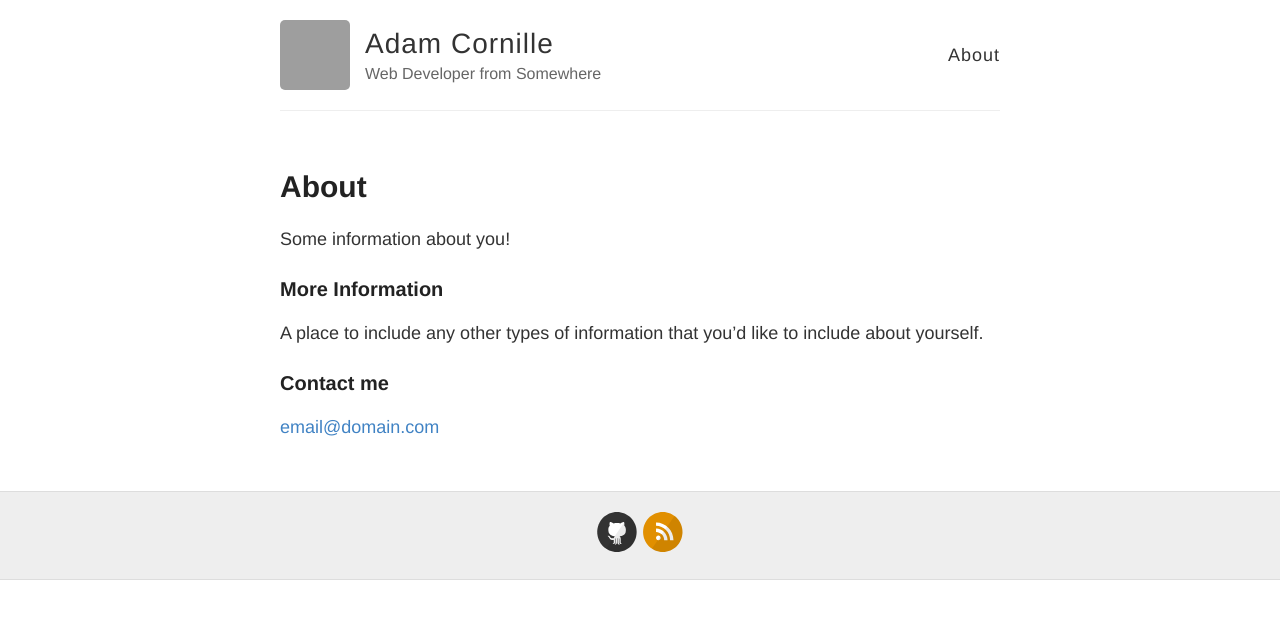
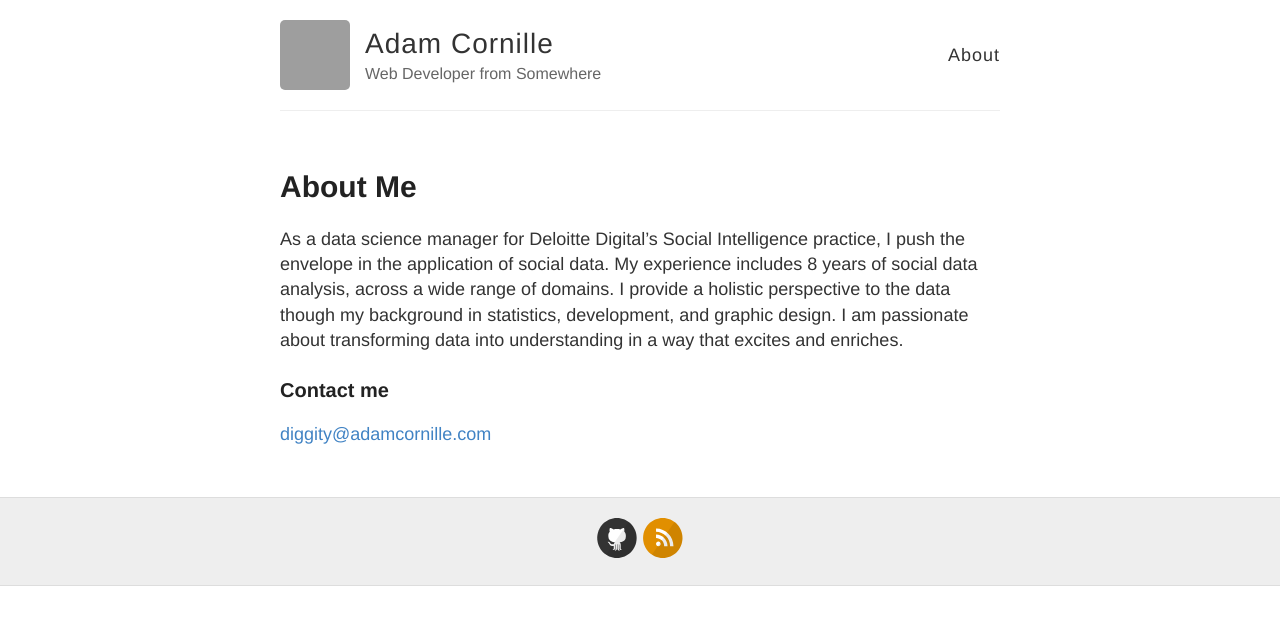
Before and after one commit to lafncow/lafncow.github.io, a Jekyll site: the page built from about.md, in a window 1280 px wide. Shown: the top 625 px of the page. Built offline with Jekyll 4.4.1, drawn with Linux system fonts in a browser that asks for light colours; Markdown is read by kramdown in place of the engine named in the settings; grey boxes are pictures that could not be loaded.

Commit message:
Update about.md

```diff
--- a/about.md
+++ b/about.md
@@ -1,15 +1,11 @@
 ---
 layout: page
-title: About
+title: About Me
 permalink: /about/
 ---
 
-Some information about you!
-
-### More Information
-
-A place to include any other types of information that you'd like to include about yourself.
+As a data science manager for Deloitte Digital's Social Intelligence practice, I push the envelope in the application of social data. My experience includes 8 years of social data analysis, across a wide range of domains. I provide a holistic perspective to the data though my background in statistics, development, and graphic design. I am passionate about transforming data into understanding in a way that excites and enriches.
 
 ### Contact me
 
-[email@domain.com](mailto:email@domain.com)
+[diggity@adamcornille.com](mailto:diggity@adamcornille.com)
```
